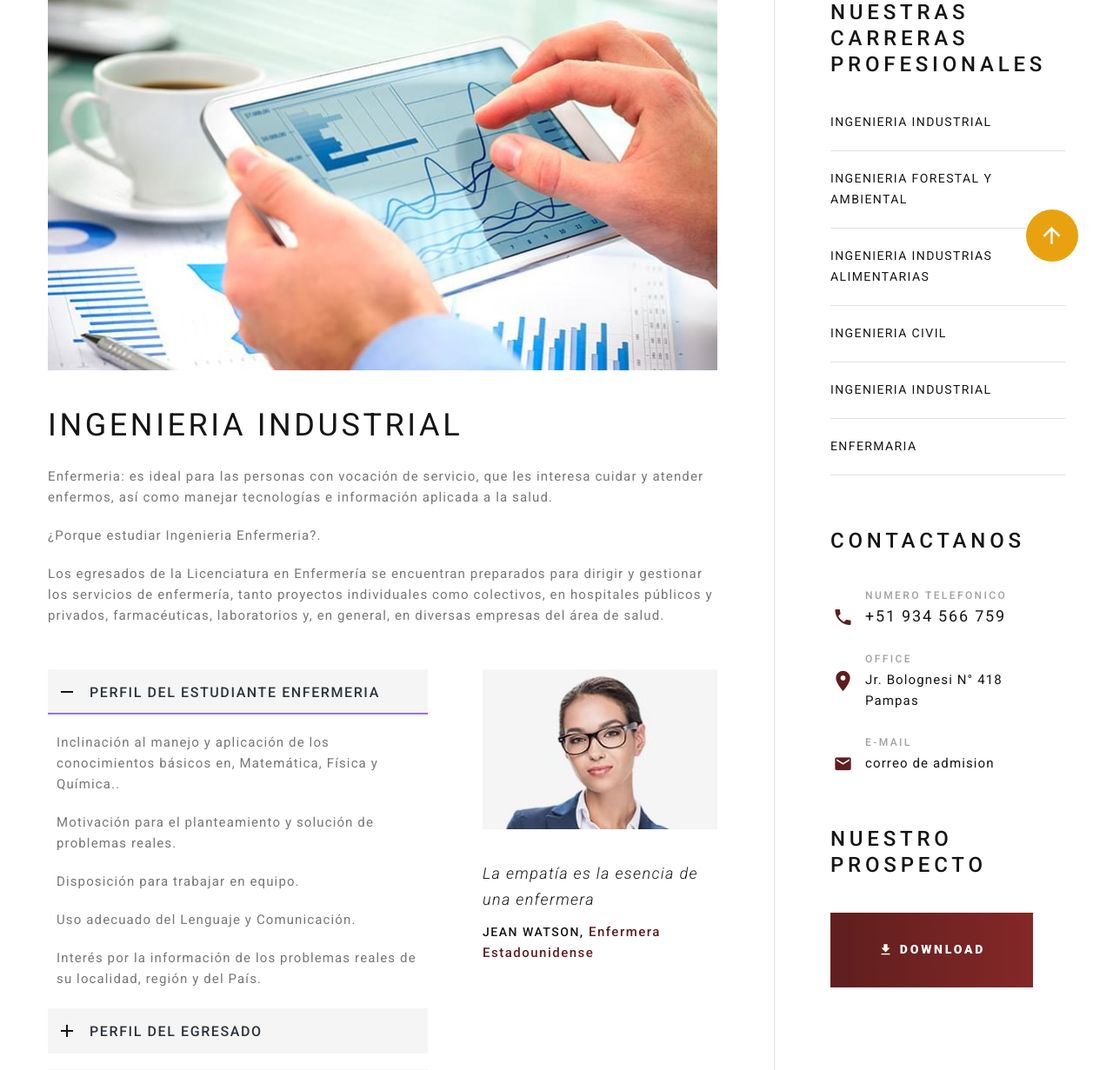
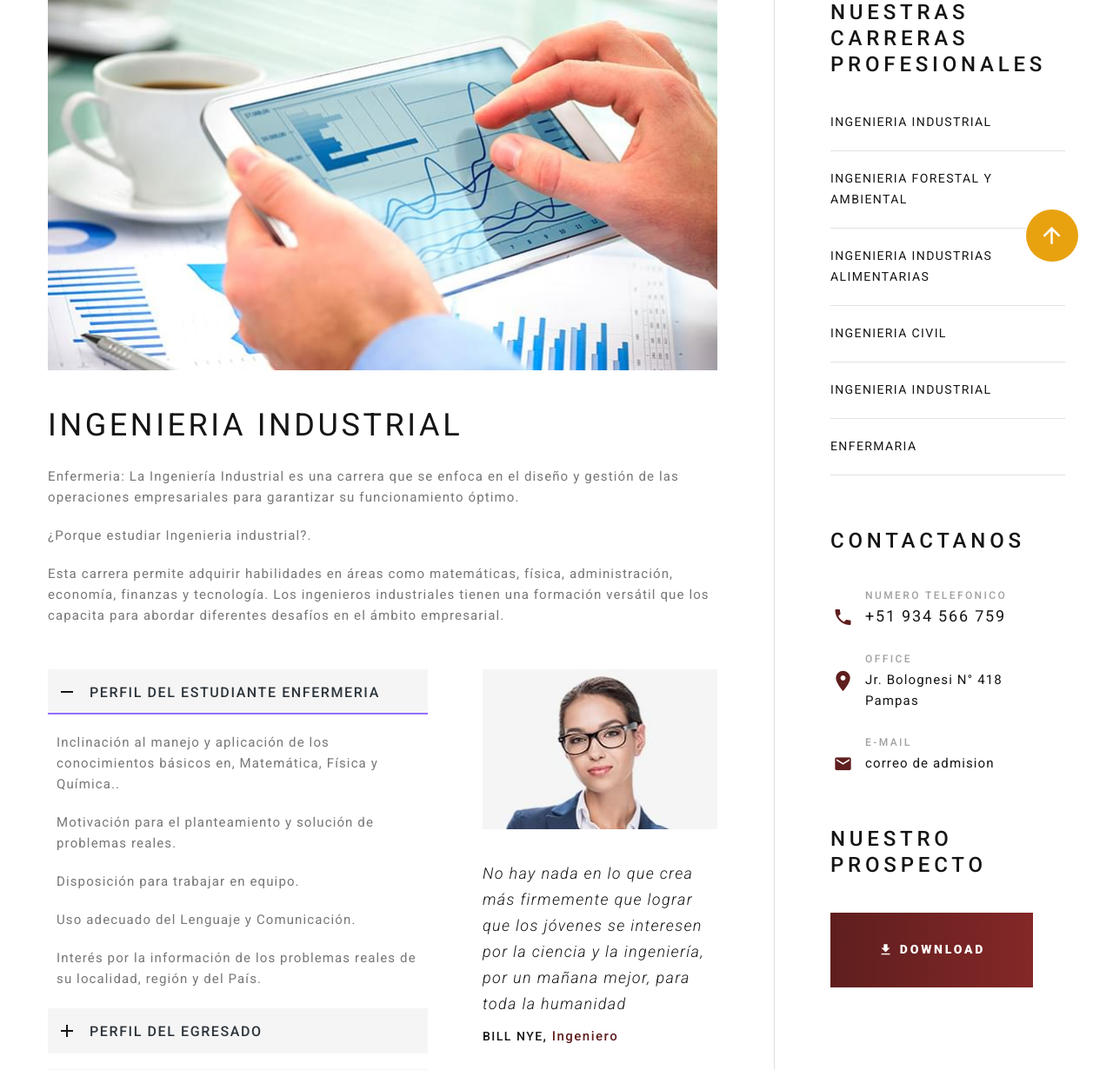
Before and after one commit to xSigfrid/UNAT, a PHP site: page /Ing-Industrial.php in a window 1280 px wide. Shown: the part 559-1790 px from the top of the page at 87% size. Run offline with PHP 8.4, Linux system fonts and the light colour scheme; some libraries are stand-ins or nearby versions; some web fonts are replaced.

Commit message:
Update Ing-Industrial.php
carga inf. ing Industrial

```diff
--- a/Ing-Industrial.php
+++ b/Ing-Industrial.php
@@ -53,14 +53,14 @@
             <div class="col-md-7 col-xl-8">
               <div class="single-service"><img src="images/single-service-1-770x426.jpg" alt="" width="770" height="426"/>
                 <h4>INGENIERIA INDUSTRIAL</h4>
-                <p>Enfermeria: es ideal para las personas con vocación de servicio, que les interesa cuidar y atender enfermos, así como manejar tecnologías e información aplicada a la salud.</p>
-                <p> ¿Porque estudiar Ingenieria Enfermeria?.</p>
-                <p> Los egresados de la Licenciatura en Enfermería se encuentran preparados para dirigir y gestionar los servicios de enfermería, tanto proyectos individuales como colectivos, en hospitales públicos y privados, farmacéuticas, laboratorios y, en general, en diversas empresas del área de salud.</p>
+                <p>Enfermeria: La Ingeniería Industrial es una carrera que se enfoca en el diseño y gestión de las operaciones empresariales para garantizar su funcionamiento óptimo.</p>
+                <p> ¿Porque estudiar Ingenieria industrial?.</p>
+                <p> Esta carrera permite adquirir habilidades en áreas como matemáticas, física, administración, economía, finanzas y tecnología. Los ingenieros industriales tienen una formación versátil que los capacita para abordar diferentes desafíos en el ámbito empresarial.</p>
                 <div class="row row-50 flex-xl-row-reverse">
                   <div class="col-xl-5">
                     <article class="team-classic"><a class="team-classic-figure" href="#"><img src="images/team-17-270x182.jpg" alt="" width="270" height="182"/></a>
-                      <div class="team-classic-title">La empatía es la esencia de una enfermera</div>
-                      <div class="team-classic-name"><a href="#">Jean Watson</a>, <span>Enfermera Estadounidense</span></div>
+                      <div class="team-classic-title">No hay nada en lo que crea más firmemente que lograr que los jóvenes se interesen por  la ciencia y la ingeniería, por un mañana mejor, para toda la humanidad</div>
+                      <div class="team-classic-name"><a href="#">Bill Nye</a>, <span>Ingeniero</span></div>
                     </article>
                   </div>
                   <div class="col-xl-7">
```
